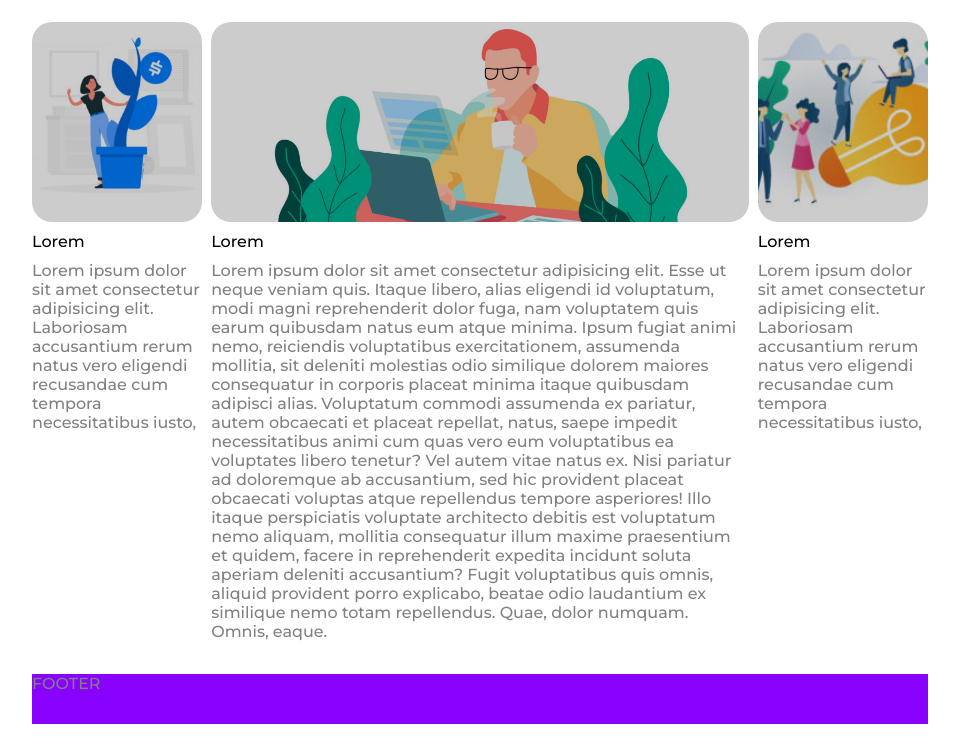
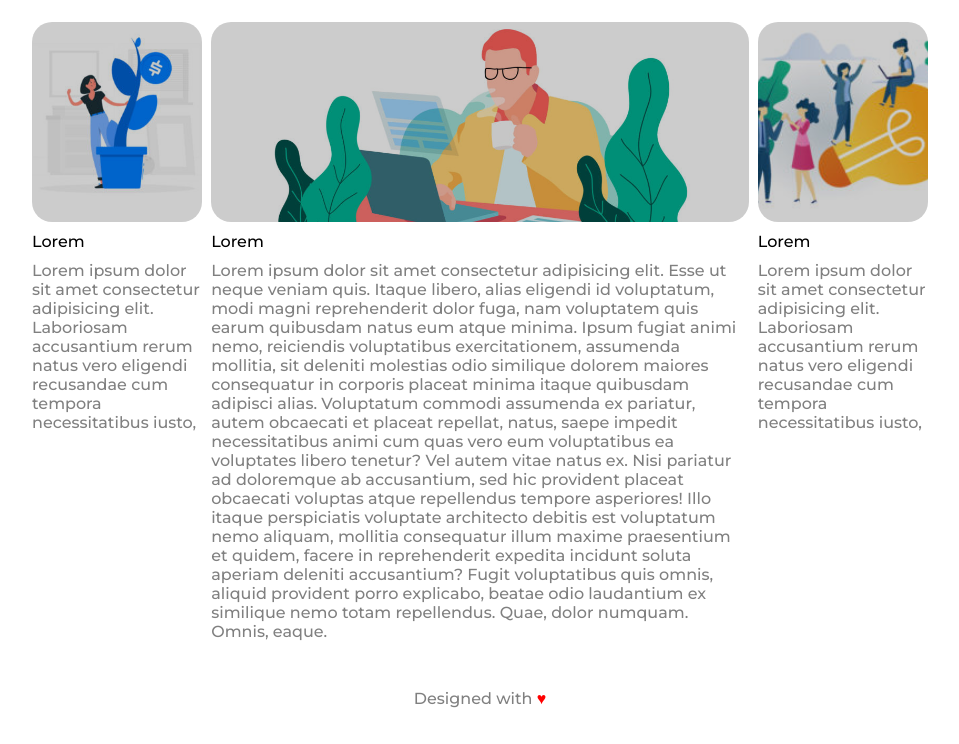
Before and after one commit to lucagaddini/htmlcss-wp, a plain HTML site: page index.html in a window 1280 px wide. Shown: the part 721-1465 px from the top of the page, without its empty margins (160-1119 px from the left). Drawn offline with Linux system fonts and the light colour scheme.

Commit message:
{HTML} Added: footer {CSS} Added: footer style

```diff
--- a/css/style.css
+++ b/css/style.css
@@ -28,8 +28,6 @@ body{
 
 footer{
   height: 50px;
-   /* Da togliere successivamente */
-  background-color: #8802fe;
   margin-bottom: 20px;
 }
 
@@ -108,8 +106,6 @@ BANNER SECTION
   overflow: hidden;
 }
 
-
-
 .banner-text-box{
   color: white;
   width: 55%;
@@ -163,3 +159,18 @@ aside{
 .main-banner-right{
   background-image: url('/img/img-3.jpg');
   }
+
+
+/*
+FOOTER
+*/
+
+  footer p{
+    text-align: center;
+    vertical-align: middle;
+    line-height: 50px;
+  }
+
+  .red-heart{
+    color: red;
+  }
--- a/index.html
+++ b/index.html
@@ -48,7 +48,7 @@
 
     <main class="bottom-margin-half">
       <!-- Main title with subtitle -->
-      <div class="top-main">
+      <div class>
         <h1>Leadership</h1>
         <p class="main-sub">Fertenum urna a libero tempus</p>
       </div>
@@ -98,7 +98,9 @@
 
     </main>
 
-    <footer>FOOTER</footer>
+    <footer>
+      <p>Designed with <span class="red-heart">&hearts;</span></p>
+    </footer>
 
   </div>
 
```
